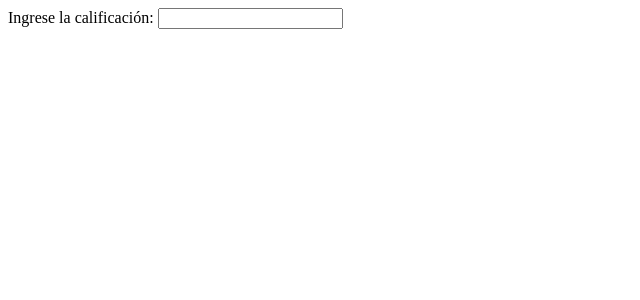
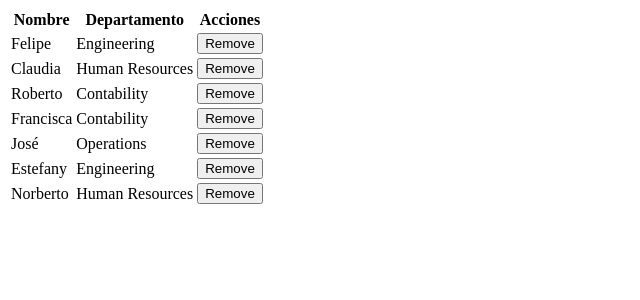
Before and after one commit to GBarrera817/react-peliculas, a React (Vite) app: page / in a window 1280 px wide. Shown: the top 300 px of the page, without its empty margins (0-640 px from the left). Built offline with nearby package versions, Linux system fonts and the light colour scheme.

Commit message:
Class 46: Repeating content using Map function
- Person Model generated
- Table populated through the Person Model
- Rendering UI with map and coded Remove function for remove a row in the table

```diff
--- a/src/App.tsx
+++ b/src/App.tsx
@@ -1,33 +1,12 @@
-import { useState } from "react";
-import DynamicContent from "./DynamicContent";
-import DynamicContentIf from "./DynamicContentIf";
+import Table from "./Table";
+
 
 
 export default function App() {
 
-  // Forma 1: con operador ternario
-  /*const [show, setShow] = useState(false);
-
-  return (
-    <>
-      <input type="checkbox" onChange={e => setShow(e.target.checked)} />
-      <label htmlFor="">Mostar el mensaje oculto</label>
-
-      <DynamicContent showContent={show} />
-
-    </>
-  );*/
-
-  // Forma 2: con If
-
-  const [grade, setGrade] = useState<number | null>(null); // grade es del tipo de dato number o null y se inicializa con null (para no mostrarlo)
-
   return(
     <>
-      <label htmlFor="">Ingrese la calificación: </label>
-      <input type="nuber" onChange={e => setGrade(Number(e.target.value))} />
-
-      {grade ? <DynamicContentIf grade={grade}/> : undefined}
+      <Table />
     </>
   )
 
--- /dev/null
+++ b/src/Model.Person.tsx
@@ -0,0 +1,5 @@
+export default interface Person {
+    id: number;
+    name: string;
+    department: string;
+}
--- /dev/null
+++ b/src/Table.tsx
@@ -0,0 +1,47 @@
+import { useState } from "react";
+import type Person from "./Model.Person";
+
+export default function Table() {
+
+    const peopleSource: Person[] = [
+        { id: 1, name: 'Felipe', department: 'Engineering'},
+        { id: 2, name: 'Claudia', department: 'Human Resources'},
+        { id: 3, name: 'Roberto', department: 'Contability'},
+        { id: 4, name: 'Francisca', department: 'Contability'},
+        { id: 5, name: 'José', department: 'Operations'},
+        { id: 6, name: 'Estefany', department: 'Engineering'},
+        { id: 7, name: 'Norberto', department: 'Human Resources'},
+    ];
+
+    const [people, setPeople] = useState(peopleSource);
+
+    const removePerson = (person: Person) => {
+
+        setPeople(
+            people.filter(p => p.id !== person.id)
+        )
+    }
+
+
+    return (
+        <table>
+            <thead>
+                <tr>
+                    <th>Nombre</th>
+                    <th>Departamento</th>
+                    <th>Acciones</th>
+                </tr>
+            </thead>
+            <tbody>
+                {people.map(p =>
+                <tr key={p.id}>
+                    <td>{p.name}</td>
+                    <td>{p.department}</td>
+                    <td>
+                        <button onClick={() => removePerson(p)}>Remove</button>
+                    </td>
+                </tr>)}
+            </tbody>
+        </table>
+    )
+}
```
